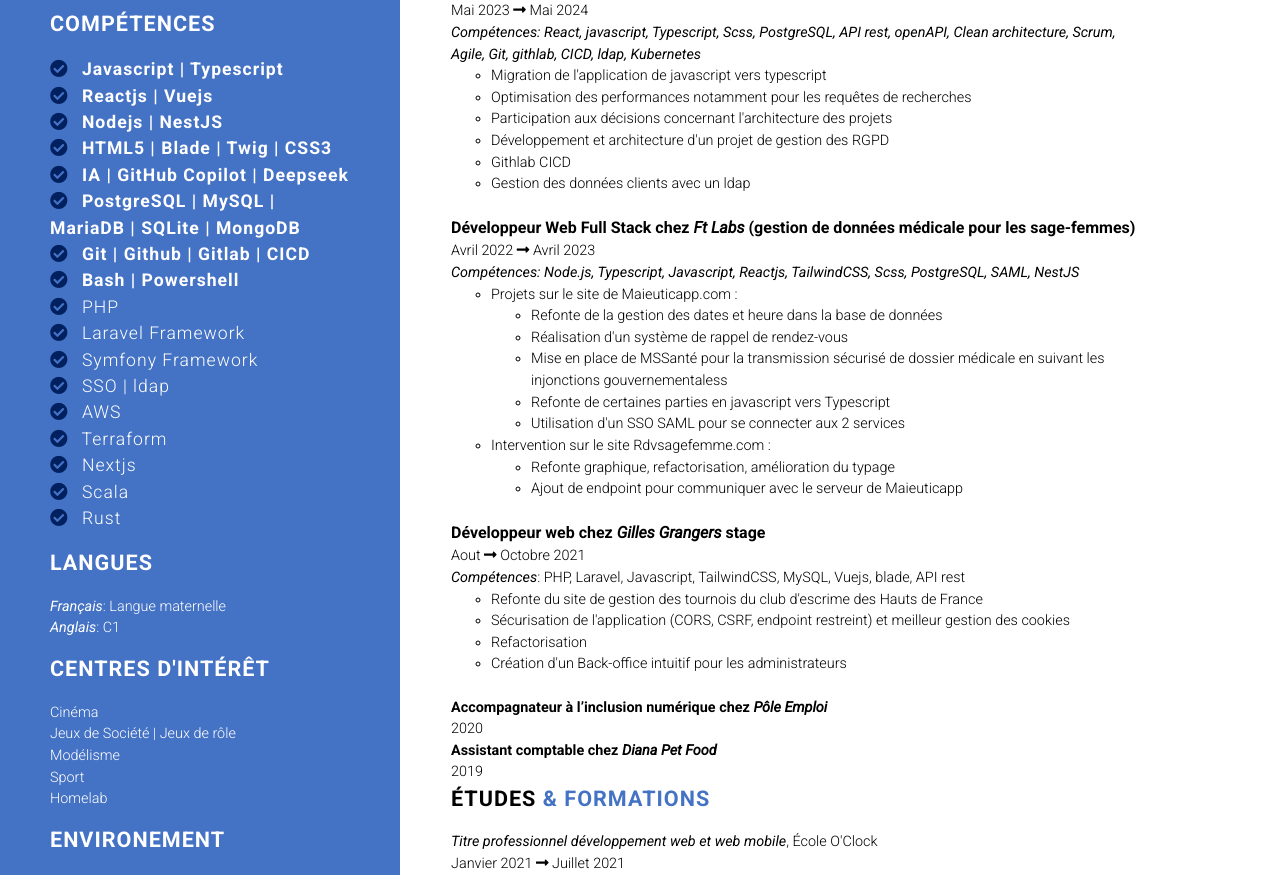
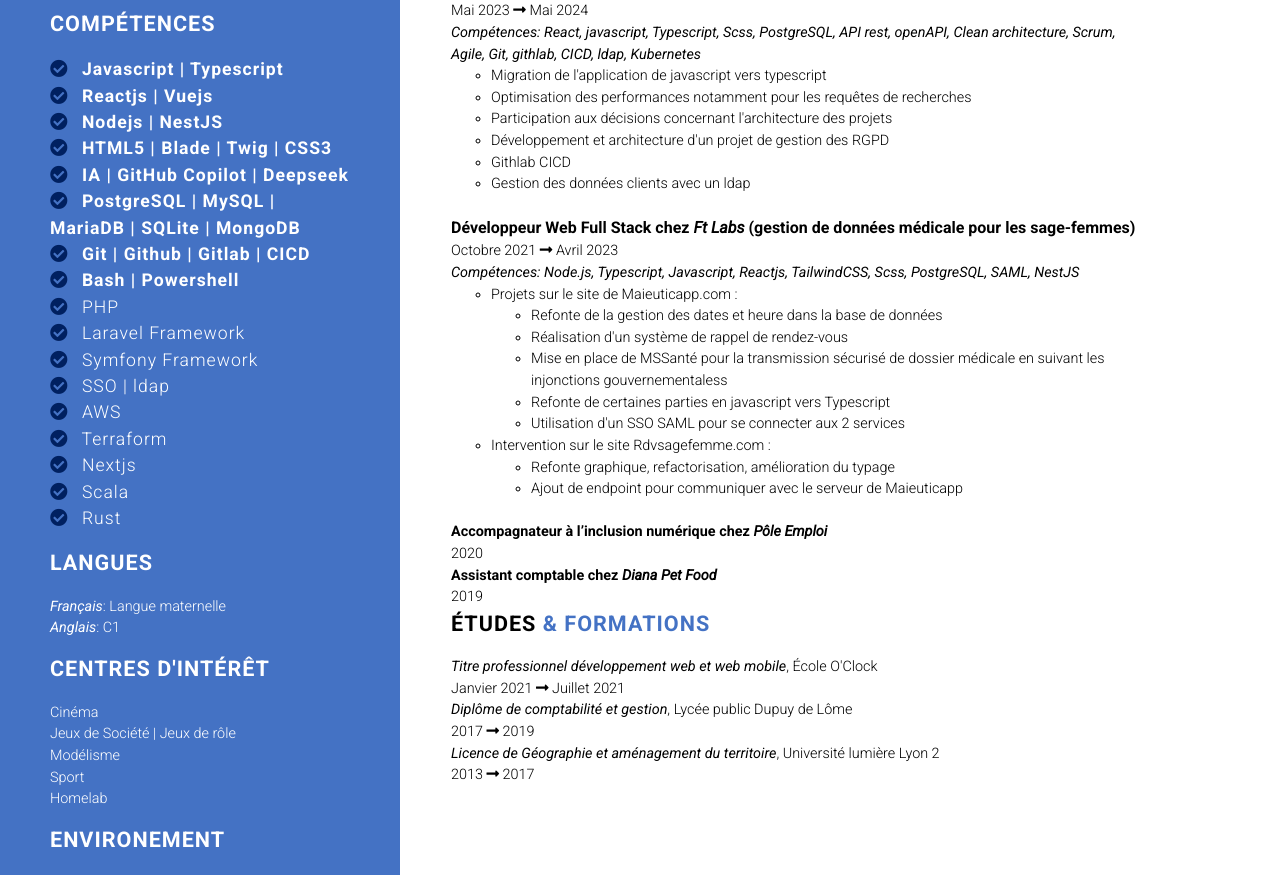
Before and after one commit to Paul-Veber/CV_HTML, a plain HTML site: page index.html in a window 1280 px wide. Shown: the part 662-1537 px from the top of the page. Drawn offline with Linux system fonts and the light colour scheme.

Commit message:
maj 25/11

```diff
--- a/index.html
+++ b/index.html
@@ -165,7 +165,7 @@
               médicale pour les
               sage-femmes)</strong>
             <br>
-            Avril 2022 <i class="fas fa-long-arrow-alt-right"></i> Avril 2023
+            Octobre 2021 <i class="fas fa-long-arrow-alt-right"></i> Avril 2023
             <br>
             <em>Compétences: Node.js, Typescript, Javascript, Reactjs, TailwindCSS, Scss, PostgreSQL, SAML, NestJS</em>
           </p>
@@ -185,22 +185,6 @@
               <li> Refonte graphique, refactorisation, amélioration du typage</li>
               <li> Ajout de endpoint pour communiquer avec le serveur de Maieuticapp</li>
             </ul>
-          </ul>
-        </div>
-        <br>
-        <div class="section">
-          <p>
-            <strong class="experience-title">Développeur web chez <em>Gilles Grangers</em> stage</strong>
-            <br>
-            Aout <i class="fas fa-long-arrow-alt-right"></i> Octobre 2021
-            <br>
-            <em>Compétences</em>: PHP, Laravel, Javascript, TailwindCSS, MySQL, Vuejs, blade, API rest
-          </p>
-          <ul class="experience-list">
-            <li>Refonte du site de gestion des tournois du club d'escrime des Hauts de France</li>
-            <li>Sécurisation de l'application (CORS, CSRF, endpoint restreint) et meilleur gestion des cookies</li>
-            <li>Refactorisation</li>
-            <li>Création d'un Back-office intuitif pour les administrateurs</li>
           </ul>
         </div>
         <br>
```
